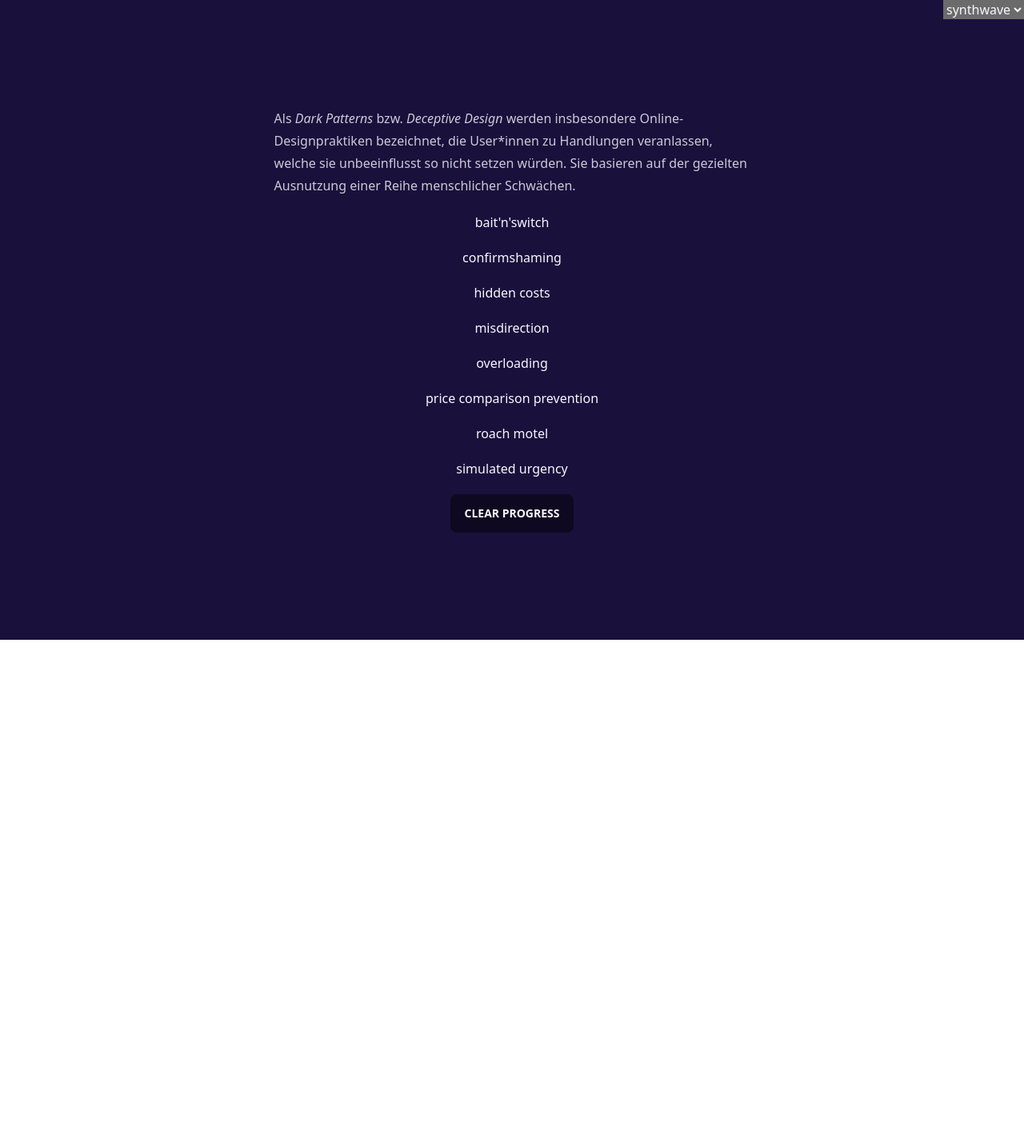
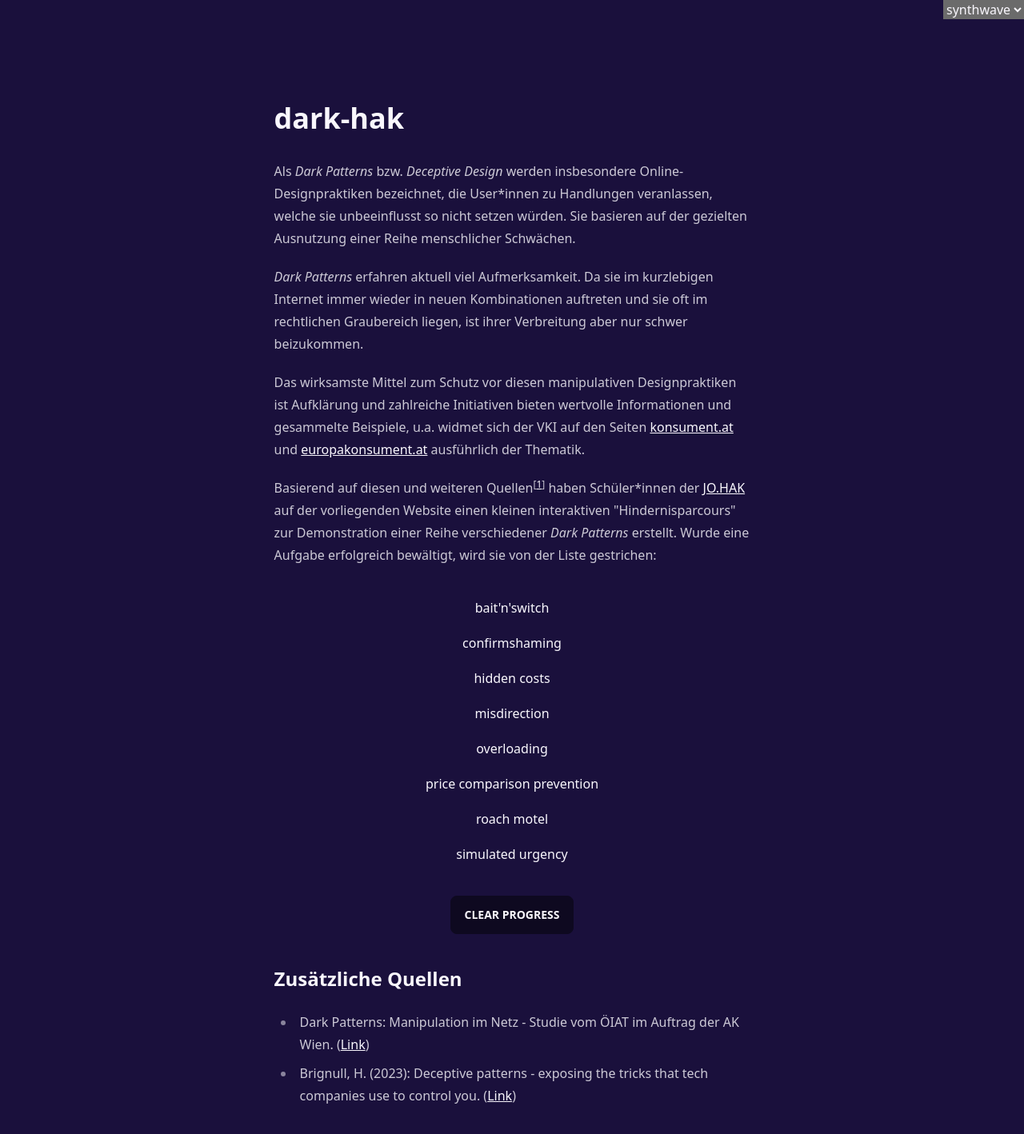
Before and after one commit to johak-at/dark-hak, a SvelteKit app: page / in a window 1280 px wide. Shown: the top 1418 px of the page at 80% size. Before the commit the page ends 800 px from the top, so only its background shows below. Built offline with nearby package versions, Linux system fonts and the light colour scheme.

Commit message:
styled main page

```diff
--- a/src/app.postcss
+++ b/src/app.postcss
@@ -2,3 +2,7 @@
 @tailwind base;
 @tailwind components;
 @tailwind utilities;
+
+html {
+	scroll-behavior: smooth;
+}
--- a/src/routes/+layout.svelte
+++ b/src/routes/+layout.svelte
@@ -3,7 +3,7 @@
 	let theme = 'synthwave';
 </script>
 
-<div data-theme={theme} class="min-h-screen flex flex-col items-center justify-center gap-5">
+<div data-theme={theme} class="min-h-screen flex flex-col items-center justify-center gap-5 py-32">
 	<select bind:value={theme} class="fixed top-0 right-0">
 		<option value="synthwave">synthwave</option>
 		<option value="cyberpunk">cyberpunk</option>
--- a/src/routes/+page.svelte
+++ b/src/routes/+page.svelte
@@ -6,26 +6,68 @@
 	}
 </script>
 
-<p class="prose">
+<main class="prose">
+	<h1>dark-hak</h1>
+
+	<p>
 		Als <em>Dark Patterns</em> bzw. <em>Deceptive Design</em> werden insbesondere Online-Designpraktiken
 		bezeichnet, die User*innen zu Handlungen veranlassen, welche sie unbeeinflusst so nicht setzen würden.
 		Sie basieren auf der gezielten Ausnutzung einer Reihe menschlicher Schwächen.
 	</p>
 
-<ul class="flex flex-col items-center gap-5">
+	<p>
+		<em>Dark Patterns</em> erfahren aktuell viel Aufmerksamkeit. Da sie im kurzlebigen Internet immer
+		wieder in neuen Kombinationen auftreten und sie oft im rechtlichen Graubereich liegen, ist ihrer
+		Verbreitung aber nur schwer beizukommen.
+	</p>
+
+	<p>
+		Das wirksamste Mittel zum Schutz vor diesen manipulativen Designpraktiken ist Aufklärung und
+		zahlreiche Initiativen bieten wertvolle Informationen und gesammelte Beispiele, u.a. widmet sich
+		der VKI auf den Seiten
+		<a href="https://konsument.at/dark-patterns-so-manipulieren-websites-und-apps/66873"
+			>konsument.at</a
+		>
+		und <a href="https://europakonsument.at/dark-patterns/66704">europakonsument.at</a> ausführlich der
+		Thematik.
+	</p>
+
+	<p>
+		Basierend auf diesen und weiteren Quellen<sup>[<a href="#quellen">1</a>]</sup> haben
+		Schüler*innen der <a href="https://www.johak.at">JO.HAK</a>
+		auf der vorliegenden Website einen kleinen interaktiven "Hindernisparcours" zur Demonstration einer
+		Reihe verschiedener <em>Dark Patterns</em> erstellt. Wurde eine Aufgabe erfolgreich bewältigt, wird
+		sie von der Liste gestrichen:
+	</p>
+</main>
+
+<nav>
+	<ul class="flex flex-col items-center gap-5 my-5">
 		{#each $patterns as pattern}
 			<li>
-			<a href="/{pattern.slug}" class="transition-all hover:underline {pattern.done ? 'done' : ''}"
+				<a
+					href="/{pattern.slug}"
+					class="transition-all hover:underline {pattern.done ? 'line-through' : ''}"
 					>{pattern.name}</a
 				>
 			</li>
 		{/each}
 	</ul>
+</nav>
 
-<button on:click={clearProgress} class="btn">Clear Progress</button>
+<button on:click={clearProgress} class="btn mb-5">Clear Progress</button>
 
-<style>
-	.done {
-		text-decoration: line-through;
-	}
-</style>
+<aside id="quellen" class="prose">
+	<h2>Zusätzliche Quellen</h2>
+	<ul>
+		<li>
+			Dark Patterns: Manipulation im Netz - Studie vom ÖIAT im Auftrag der AK Wien. (<a
+				href="https://wien.arbeiterkammer.at/darkpatterns">Link</a
+			>)
+		</li>
+		<li>
+			Brignull, H. (2023): Deceptive patterns - exposing the tricks that tech companies use to
+			control you. (<a href="https://www.deceptive.design/book">Link</a>)
+		</li>
+	</ul>
+</aside>
```
Lines whose indentation alone changed are shown as unchanged.
